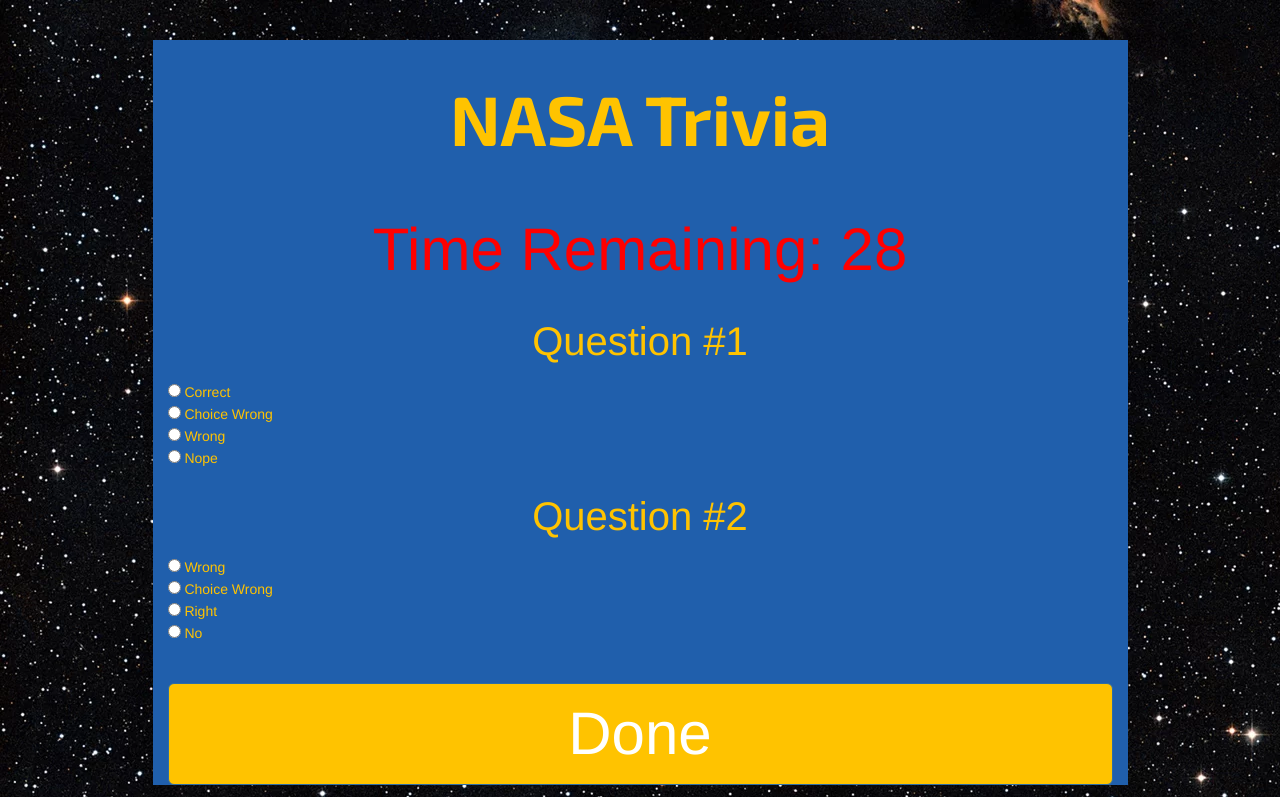
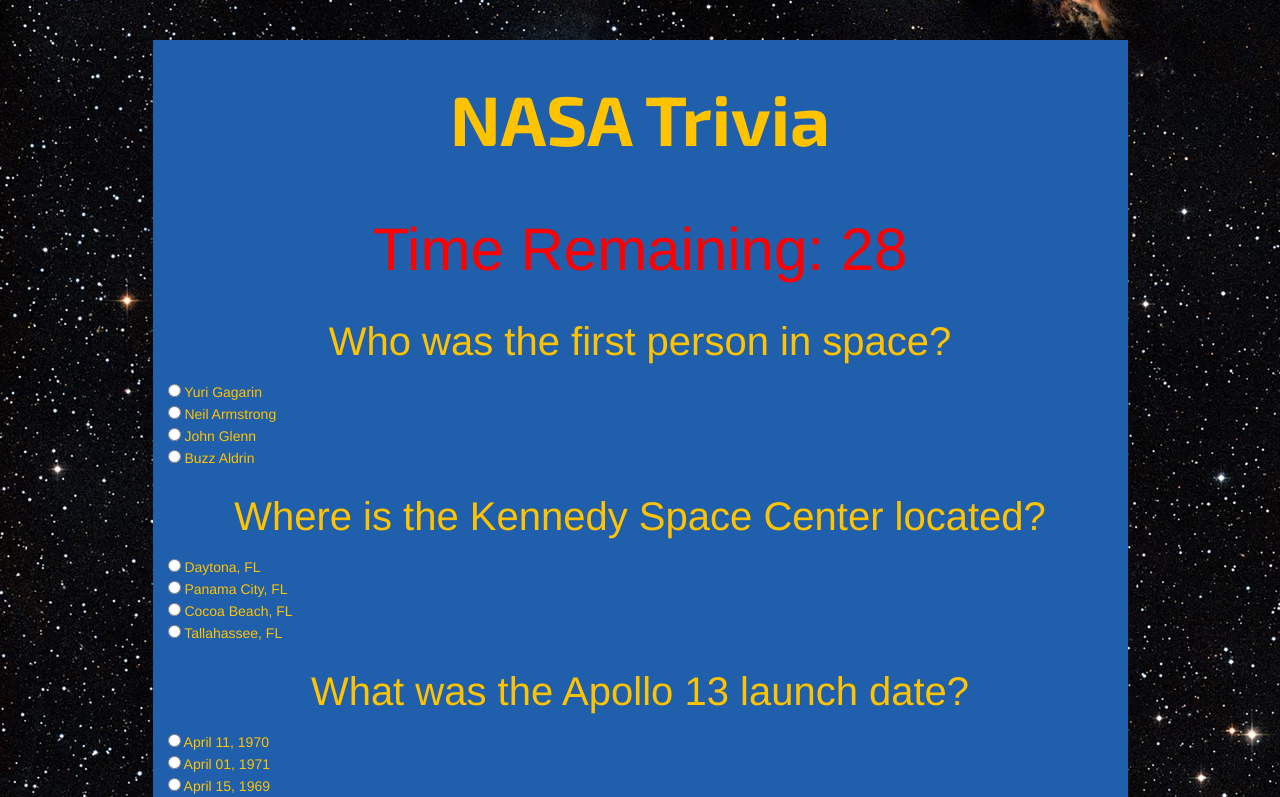
Before and after one commit to developeremma/TrivaGame, a plain HTML site: page index.html in a window 1280 px wide. Both pictures are taken after a click on the button "Start". Shown: the top 797 px of the page. Drawn offline with nearby package versions, Linux system fonts and the light colour scheme.

Commit message:
questions added

```diff
--- a/index.html
+++ b/index.html
@@ -42,22 +42,29 @@
 
             <div id="timer">Time Remaining: 30</div>
             <br>
-            <p>Question #1</p>
+            <p>Who was the first person in space?</p>
             <form>
-              <input type="radio" name="answer" value="right" id="correctq1"> Correct <br>
-              <input type="radio" name="answer" value="wrong"> Choice Wrong<br>
-              <input type="radio" name="answer" value="wrong"> Wrong <br>
-              <input type="radio" name="answer" value="wrong"> Nope <br>
+              <input type="radio" name="answer" value="right" id="correctq1"> Yuri Gagarin <br>
+              <input type="radio" name="answer" value="wrong"> Neil Armstrong <br>
+              <input type="radio" name="answer" value="wrong"> John Glenn <br>
+              <input type="radio" name="answer" value="wrong"> Buzz Aldrin <br>
             </form>
             <br>
-            <p>Question #2</p>
+            <p>Where is the Kennedy Space Center located?</p>
             <form>
-              <input type="radio" name="answer" value="wrong"> Wrong <br>
-              <input type="radio" name="answer" value="wrong"> Choice Wrong<br>
-              <input type="radio" name="answer" value="right" id="correctq2"> Right <br>
-              <input type="radio" name="answer" value="wrong"> No <br>
+              <input type="radio" name="answer" value="wrong"> Daytona, FL <br>
+              <input type="radio" name="answer" value="wrong"> Panama City, FL<br>
+              <input type="radio" name="answer" value="right" id="correctq2"> Cocoa Beach, FL <br>
+              <input type="radio" name="answer" value="wrong"> Tallahassee, FL <br>
             </form>
             <br>
+            <p>What was the Apollo 13 launch date?</p>
+            <form>
+              <input type="radio" name="answer" value="right" id="correctq1"> April 11, 1970 <br>
+              <input type="radio" name="answer" value="wrong"> April 01, 1971<br>
+              <input type="radio" name="answer" value="wrong"> April 15, 1969 <br>
+              <input type="radio" name="answer" value="wrong"> April 04, 1968 <br>
+            </form>
             <br>
             <button id="done-button" class="btn btn-primary btn-lg btn-block" type="submit">Done</button>
 
```
